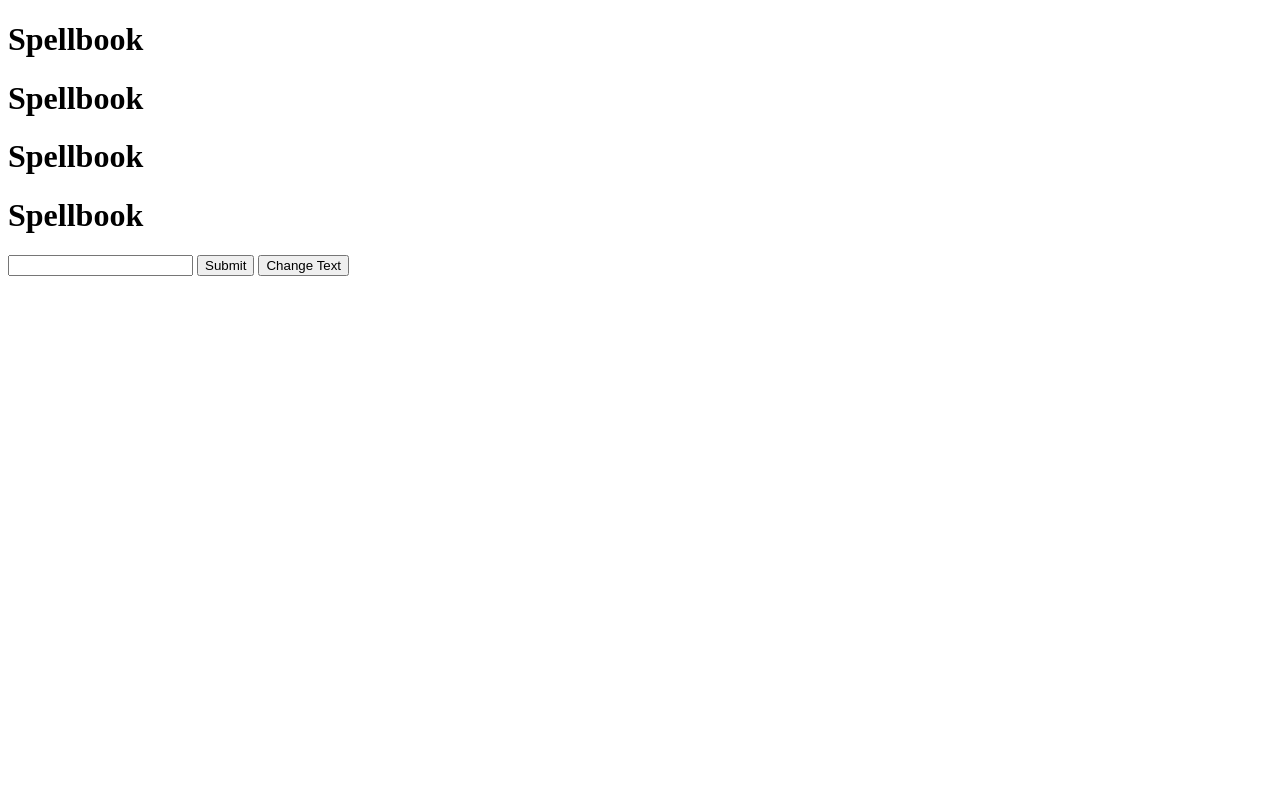
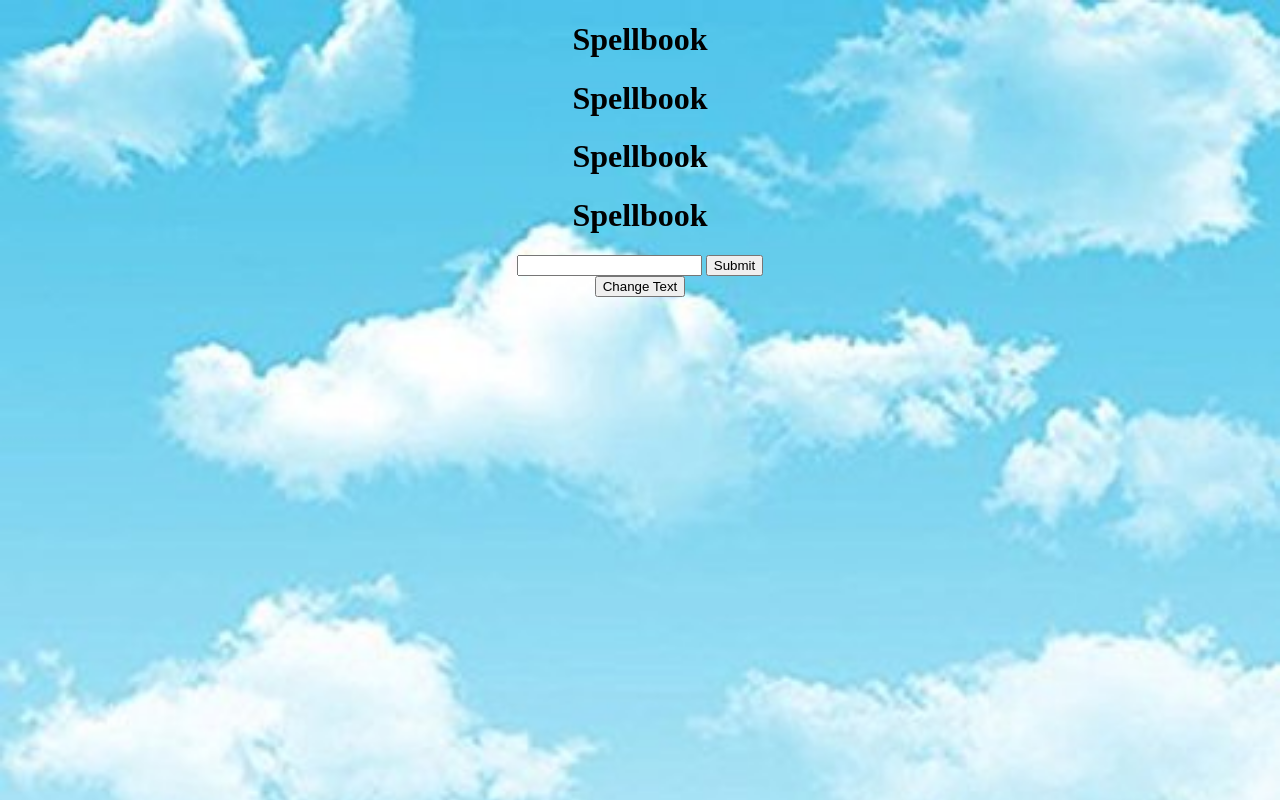
Before and after one commit to terryx96/spellbook, a plain HTML site: page index.html in a window 1280 px wide. Drawn offline with Linux system fonts and the light colour scheme.

Commit message:
Added some CSS Styling

```diff
--- a/index.css
+++ b/index.css
@@ -0,0 +1,6 @@
+body{
+    background-image:url("images/background.jpg");
+    background-repeat: no-repeat;
+    background-size: 100%;
+    text-align: center;
+}
--- a/index.html
+++ b/index.html
@@ -15,7 +15,7 @@
 
     <input type = "text"></input>
 
-    <button id = "submitButton">Submit</button>
+    <button id = "submitButton">Submit</button><br/>
     <button id = "change">Change Text</button>
 
     <script src="index.js"></script>
--- a/index.js
+++ b/index.js
@@ -11,7 +11,6 @@ function submit(){
     const thirdHeader = document.querySelectorAll("h1")[2];
     const typedText = document.querySelector("input").value;
     thirdHeader.textContent = typedText;
-
 }
 
 button.addEventListener("click", changeText);
@@ -19,6 +18,6 @@ submitButton.addEventListener("click", submit);
 
 inputField.addEventListener("keyup", function(event){
     if(event.keyCode === 13){
-        document.querySelectorAll("h1")[2].textContent = document.querySelector("input").value;
+        submitButton.click();
     }
 })
```
Also changed, not shown: images/background.jpg (added).
